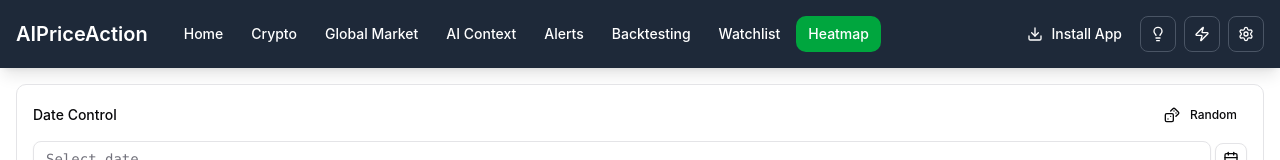
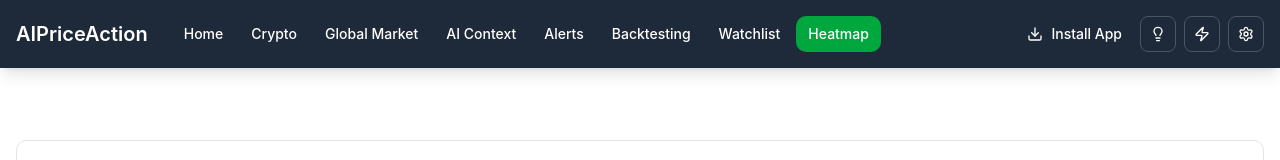
Before and after one commit to quanhua92/aipriceaction-web, a React (Vite) app: page /heatmap in a window 1280 px wide. Shown: the top 160 px of the page. Built offline with nearby package versions, Linux system fonts and the light colour scheme; no server answers.

Commit message:
feat: add RecentAlertsWidget to heatmap page

```diff
--- a/src/routes/heatmap.tsx
+++ b/src/routes/heatmap.tsx
@@ -5,6 +5,7 @@ import { TreemapChartBar } from "@/components/echarts/TreemapChartBar";
 import { BasicWatchList } from "@/components/lists/BasicWatchList";
 import { ChartFullscreenDialog } from "@/components/ChartFullscreenDialog";
 import { DateControlWidget } from "@/components/widgets/DateControlWidget";
+import { RecentAlertsWidget } from "@/components/widgets/RecentAlertsWidget";
 import { ALL_WATCHLIST_NAME } from "@/lib/constants";
 import type { Ticker } from "@/components/lists/SortableTickerList";
 
@@ -39,6 +40,11 @@ function HeatmapPage() {
 
 	return (
 		<div className="space-y-6">
+			{/* Section: Recent Alerts */}
+			<div className="p-3 md:p-4">
+				<RecentAlertsWidget onFullscreenClick={setFullscreenTicker} />
+			</div>
+
 			{/* Section: Date Control */}
 			<div className="p-3 md:p-4">
 				<DateControlWidget />
```
